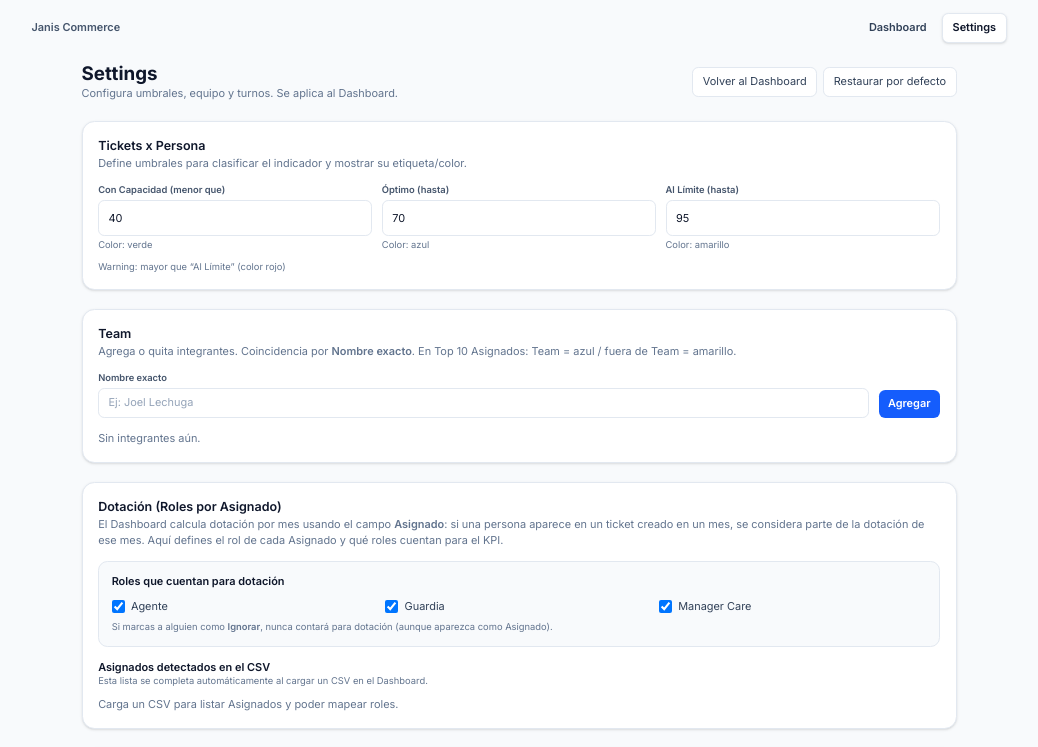
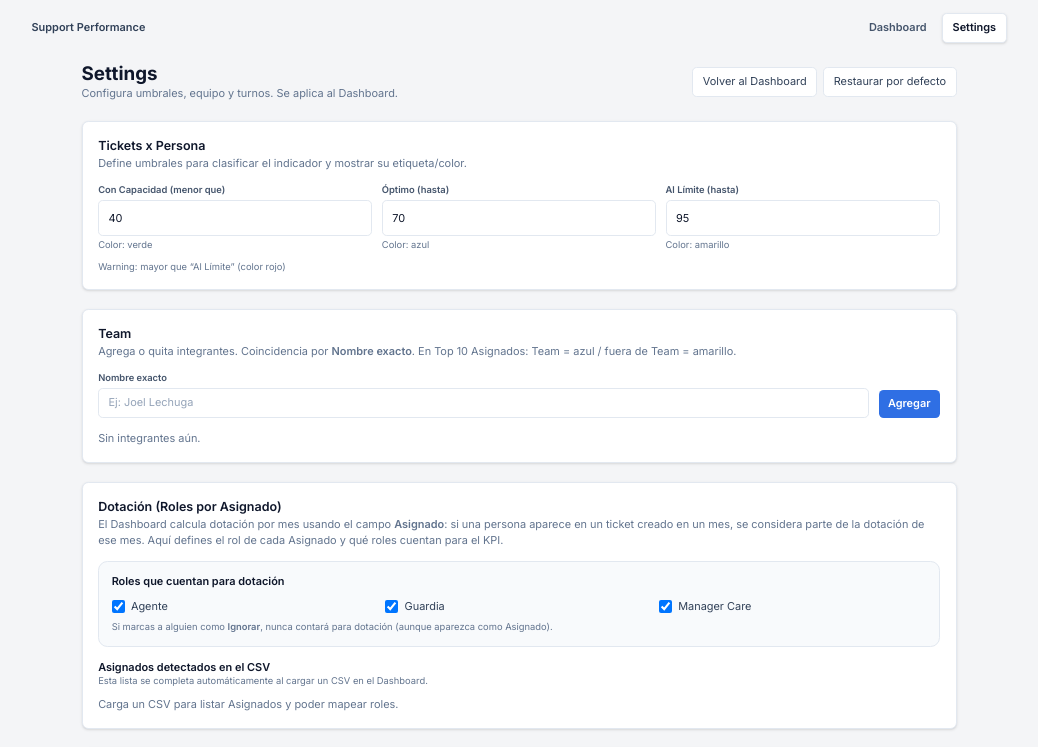
Before and after one commit to ravelli-czy/dashboard-care-teams, a React (Vite) app: page /settings in a window 1280 px wide. Shown: the top 747 px of the page, without its empty margins (121-1159 px from the left). Built offline with nearby package versions, Linux system fonts and the light colour scheme.

Commit message:
Restyle dashboard to Jira-like palette

```diff
--- a/src/App.tsx
+++ b/src/App.tsx
@@ -35,19 +35,19 @@ export const CompareSettingsContext = createContext<{
     compareWindowMonths: 12,
     datasetBounds: null,
     tppBands: [
-      { id: "cap", label: "Con Capacidad", max: 40, color: "#2563eb" },
-      { id: "opt", label: "Óptimo", max: 70, color: "#22c55e" },
-      { id: "lim", label: "Al Límite", max: 95, color: "#f59e0b" },
-      { id: "war", label: "Warning", max: null, color: "#ef4444" },
+      { id: "cap", label: "Con Capacidad", max: 40, color: "#2f6fe4" },
+      { id: "opt", label: "Óptimo", max: 70, color: "#36b37e" },
+      { id: "lim", label: "Al Límite", max: 95, color: "#ffab00" },
+      { id: "war", label: "Warning", max: null, color: "#de350b" },
     ],
   },
   setCompare: () => {},
 });
 
 const navLink =
-  "rounded-lg px-3 py-2 text-sm font-semibold text-slate-700 hover:bg-slate-100";
+  "rounded-md px-3 py-2 text-sm font-semibold text-slate-600 hover:bg-slate-100";
 const navLinkActive =
-  "rounded-lg px-3 py-2 text-sm font-semibold text-slate-900 bg-white border border-slate-200 shadow-sm";
+  "rounded-md px-3 py-2 text-sm font-semibold text-slate-900 bg-white border border-slate-200 shadow-sm";
 
 export default function App() {
   const [compare, setCompare] = useState<CompareSettings>({
@@ -58,10 +58,10 @@ export default function App() {
 
     // Nombres y colores fijos (a futuro backend)
     tppBands: [
-      { id: "cap", label: "Con Capacidad", max: 40, color: "#2563eb" },
-      { id: "opt", label: "Óptimo", max: 70, color: "#22c55e" },
-      { id: "lim", label: "Al Límite", max: 95, color: "#f59e0b" },
-      { id: "war", label: "Warning", max: null, color: "#ef4444" },
+      { id: "cap", label: "Con Capacidad", max: 40, color: "#2f6fe4" },
+      { id: "opt", label: "Óptimo", max: 70, color: "#36b37e" },
+      { id: "lim", label: "Al Límite", max: 95, color: "#ffab00" },
+      { id: "war", label: "Warning", max: null, color: "#de350b" },
     ],
   });
 
@@ -70,11 +70,11 @@ export default function App() {
   return (
     <CompareSettingsContext.Provider value={ctx}>
       <BrowserRouter>
-        <div className="bg-slate-50 min-h-screen">
+        <div className="bg-[#f4f5f7] min-h-screen">
           <div className="mx-auto max-w-7xl px-4 pt-4">
             <div className="flex items-center justify-between gap-3">
-              <div className="text-sm font-semibold text-slate-600">
-                Janis Commerce
+              <div className="text-sm font-semibold text-slate-700">
+                Support Performance
               </div>
               <div className="flex items-center gap-2">
                 <NavLink
--- a/src/pages/Dashboard.tsx
+++ b/src/pages/Dashboard.tsx
@@ -42,15 +42,15 @@ import {
 
 // --- UI (estilo similar al screenshot) ---
 const UI = {
-  pageBg: "bg-[#eef2f7]",
-  card: "bg-white border border-slate-200 rounded-xl shadow-none",
-  title: "text-sm font-semibold text-slate-700",
+  pageBg: "bg-[#f4f5f7]",
+  card: "bg-white border border-slate-200 rounded-lg shadow-sm",
+  title: "text-sm font-semibold text-slate-800",
   subtle: "text-xs text-slate-500",
-  primary: "#2563eb", // azul principal (no-SLA y SLA cumplido)
-  primaryLight: "#60a5fa",
-  warning: "#f97316", // naranjo (SLA incumplido)
-  danger: "#ef4444",
-  ok: "#22c55e",
+  primary: "#2f6fe4", // azul principal
+  primaryLight: "#7aa7f7",
+  warning: "#f59e0b", // alerta
+  danger: "#de350b",
+  ok: "#36b37e",
   grid: "#e5e7eb",
 };
 
@@ -138,8 +138,8 @@ const DAY_TO_IDX: Record<string, number> = {
   Lun: 0, Mar: 1, Mié: 2, Jue: 3, Vie: 4, Sáb: 5, Dom: 6,
 };
 const SHIFT_KIND_COLORS: Record<NonNullable<CoverageShift["kind"]>, string> = {
-  normal: "#2563eb",
-  guardia: "#f97316",
+  normal: "#2f6fe4",
+  guardia: "#f59e0b",
 };
 const DEFAULT_SHIFT_LABELS: Record<NonNullable<CoverageShift["kind"]>, string> = {
   normal: "Turno Normal",
--- a/src/pages/Settings.tsx
+++ b/src/pages/Settings.tsx
@@ -3,15 +3,15 @@ import { Link } from "react-router-dom";
 import { useSettings } from "../lib/settings";
 
 const UI = {
-  bg: "bg-slate-50",
-  card: "rounded-2xl border border-slate-200 bg-white shadow-sm",
+  bg: "bg-[#f4f5f7]",
+  card: "rounded-lg border border-slate-200 bg-white shadow-sm",
   title: "text-slate-900 text-base font-semibold",
   subtitle: "text-slate-500 text-sm",
   label: "text-xs font-semibold text-slate-600",
   input:
-    "mt-1 w-full rounded-lg border border-slate-200 bg-white px-3 py-2 text-sm text-slate-900 outline-none focus:border-slate-400",
-  btn: "rounded-lg border border-slate-200 bg-white px-3 py-2 text-sm text-slate-700 hover:bg-slate-50",
-  btnPrimary: "rounded-lg bg-blue-600 px-3 py-2 text-sm font-semibold text-white hover:bg-blue-700",
+    "mt-1 w-full rounded-md border border-slate-200 bg-white px-3 py-2 text-sm text-slate-900 outline-none focus:border-slate-400",
+  btn: "rounded-md border border-slate-200 bg-white px-3 py-2 text-sm text-slate-700 hover:bg-slate-50",
+  btnPrimary: "rounded-md bg-[#2f6fe4] px-3 py-2 text-sm font-semibold text-white hover:bg-[#2a63cc]",
   chip: "inline-flex items-center gap-2 rounded-full border border-slate-200 bg-slate-50 px-3 py-1 text-sm text-slate-700",
 };
 
@@ -44,8 +44,8 @@ const DAY_OPTIONS: Array<{ idx: number; label: string }> = DAY_LABELS.map((l, i)
 
 const COVERAGE_SHIFTS_LS_KEY = "dashboardCare.coverageShifts.v1";
 const SHIFT_KIND_COLORS: Record<NonNullable<CoverageShift["kind"]>, string> = {
-  normal: "#2563eb",
-  guardia: "#f97316",
+  normal: "#2f6fe4",
+  guardia: "#f59e0b",
 };
 const DEFAULT_SHIFT_LABELS: Record<NonNullable<CoverageShift["kind"]>, string> = {
   normal: "Turno Normal",
```
